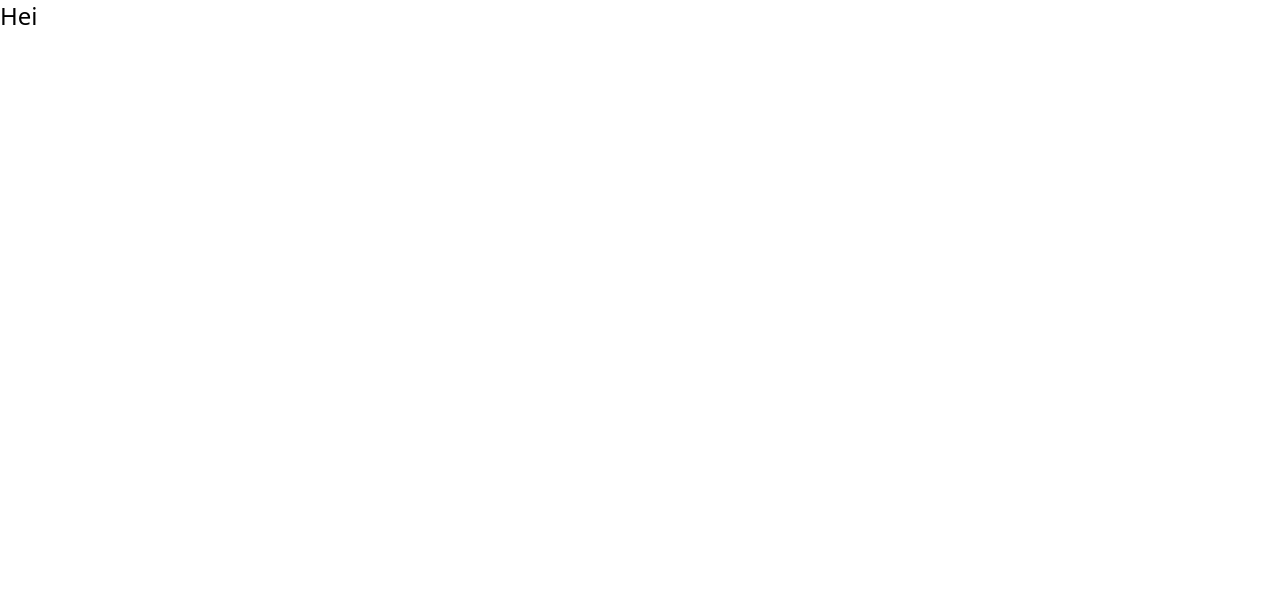
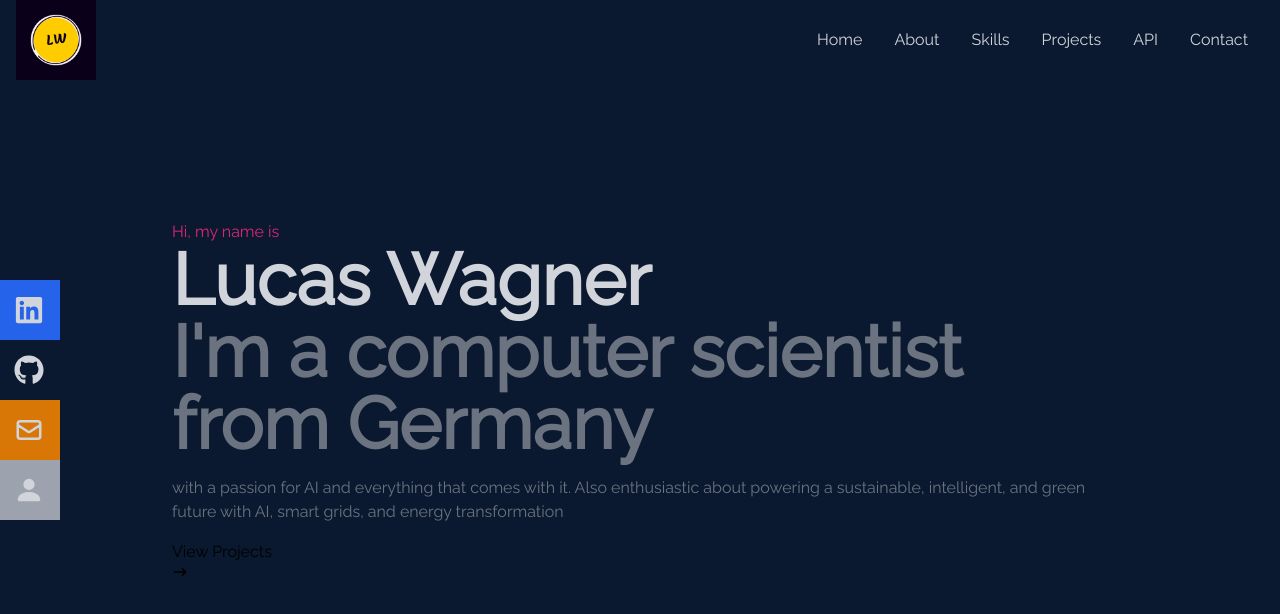
Before and after one commit to novatc/novatc, a React (Create React App) app: page / in a window 1280 px wide. Shown: the top 614 px of the page. Built offline with nearby package versions, Linux system fonts and the light colour scheme.

Commit message:
nav bar and front page

```diff
--- a/package.json
+++ b/package.json
@@ -8,6 +8,7 @@
     "@testing-library/user-event": "^13.5.0",
     "react": "^18.2.0",
     "react-dom": "^18.2.0",
+    "react-icons": "^4.11.0",
     "react-scripts": "^5.0.1",
     "web-vitals": "^2.1.4"
   },
--- a/src/App.js
+++ b/src/App.js
@@ -1,9 +1,11 @@
-
+import Navbar from "./components/Navbar";
+import Home from "./components/Home";
 function App() {
   return (
     <div>
-      <h1 className =" text-2xl front-bold">Hei</h1>
-   </div>
+      <Navbar></Navbar>
+        <Home></Home>
+    </div>
 
 );
 }
--- /dev/null
+++ b/src/components/Home.jsx
@@ -0,0 +1,27 @@
+import React from 'react'
+import {HiArrowNarrowRight} from "react-icons/hi";
+
+const Home = () => {
+    return (
+        <div id='home' className='w-full h-screen bg-[#0a192f]'>
+
+            {/* Container */}
+            <div className='max-w-[1000px] mx-auto px-8 flex flex-col justify-center h-full'>
+                <p className={'text-pink-600'}>Hi, my name is</p>
+                <h2 className='text-4xl sm:text-7xl font-bold text-gray-300'> Lucas Wagner</h2>
+                <h2 className='text-4xl sm:text-7xl font-bold text-gray-500'>
+                    I'm a computer scientist from Germany</h2>
+                <p className='text-gray-500 py-4 max-[700px]'> with a passion for AI and everything that comes with it.
+                    Also enthusiastic about powering a sustainable, intelligent, and green future with AI, smart grids,
+                    and energy transformation</p>
+                <div>
+                    <button>
+                        View Projects <HiArrowNarrowRight/>
+                    </button>
+                </div>
+            </div>
+
+        </div>
+    )
+}
+export default Home
--- /dev/null
+++ b/src/components/Navbar.jsx
@@ -0,0 +1,78 @@
+import React, {useState} from 'react'
+import {FaBars, FaTimes, FaGithub, FaLinkedin} from "react-icons/fa";
+import {HiOutlineMail} from "react-icons/hi";
+import {BsFillPersonFill} from "react-icons/bs";
+import Logo from '../assets/logo.png'
+
+
+const Navbar = () => {
+    const [nav, setNav] = useState(false)
+    const handleClick = () => setNav(!nav)
+    return (
+        <div className='fixed w-full h-[80px] flex justify-between items-center px-4 bg-[#0a192f] text-gray-300'>
+            <div>
+                <img src={Logo} alt={'Logo image'} style={{width: '80px'}}/>
+            </div>
+
+            {/* Menu*/}
+            <ul className='hidden md:flex'>
+                <li>Home</li>
+                <li>About</li>
+                <li>Skills</li>
+                <li>Projects</li>
+                <li>API</li>
+                <li>Contact</li>
+            </ul>
+
+            {/* Hamburger*/}
+            <div onClick={handleClick} className='md:hidden z-10'>
+                {!nav ? <FaBars/> : <FaTimes/>}
+            </div>
+
+            {/* Mobile menu*/}
+            <ul className={!nav ? 'hidden' : 'absolute top-0 left-0 w-full h-screen bg-[#0a192f] flex flex-col justify-center items-center'}>
+                <li className={'py-6 text-4xl'}>Home</li>
+                <li className={'py-6 text-4xl'}>About</li>
+                <li className={'py-6 text-4xl'}>Skills</li>
+                <li className={'py-6 text-4xl'}>Projects</li>
+                <li className={'py-6 text-4xl'}>API</li>
+                <li className={'py-6 text-4xl'}>Contact</li>
+            </ul>
+
+            {/* social Icons*/}
+            <div className={'hidden lg:flex fixed flex-col top-[35%] left-0'}>
+                <ul>
+                    <li className='w-[160px] h-[60px] flex justify-between items-center ml-[-100px] hover:ml-[-10px] duration-300 bg-blue-600'>
+                        <a className='flex justify-between items-center w-full text-gray-300'
+                           href='/'>
+                            LinkedIn <FaLinkedin size={30}/>
+                        </a>
+                    </li>
+                    <li className='w-[160px] h-[60px] flex justify-between items-center ml-[-100px] hover:ml-[-10px] duration-300 bg[#333333]'>
+                        <a className='flex justify-between items-center w-full text-gray-300'
+                           href='/'>
+                            GitHub <FaGithub size={30}/>
+                        </a>
+                    </li>
+                    <li className='w-[160px] h-[60px] flex justify-between items-center ml-[-100px] hover:ml-[-10px] duration-300 bg-amber-600'>
+                        <a className='flex justify-between items-center w-full text-gray-300'
+                           href='/'>
+                            Mail < HiOutlineMail size={30}/>
+                        </a>
+                    </li>
+                    <li className='w-[160px] h-[60px] flex justify-between items-center ml-[-100px] hover:ml-[-10px] duration-300 bg-gray-400'>
+                        <a className='flex justify-between items-center w-full text-gray-300'
+                           href='/'>
+                            Resume <BsFillPersonFill size={30}/>
+                        </a>
+                    </li>
+                </ul>
+
+            </div>
+
+        </div>
+
+    )
+
+}
+export default Navbar
--- a/src/index.css
+++ b/src/index.css
@@ -1,3 +1,16 @@
+@import url('https://fonts.googleapis.com/css?family=Raleway');
+
 @tailwind base;
 @tailwind components;
 @tailwind utilities;
+
+@layer base {
+    body{
+        @apply font-[Raleway]
+    }
+    li {
+        @apply px-4;
+        @apply cursor-pointer
+
+    }
+}
```
Also changed, not shown: src/assets/logo.png (added), 1 other file (tests, documents, lock files or other folders).
